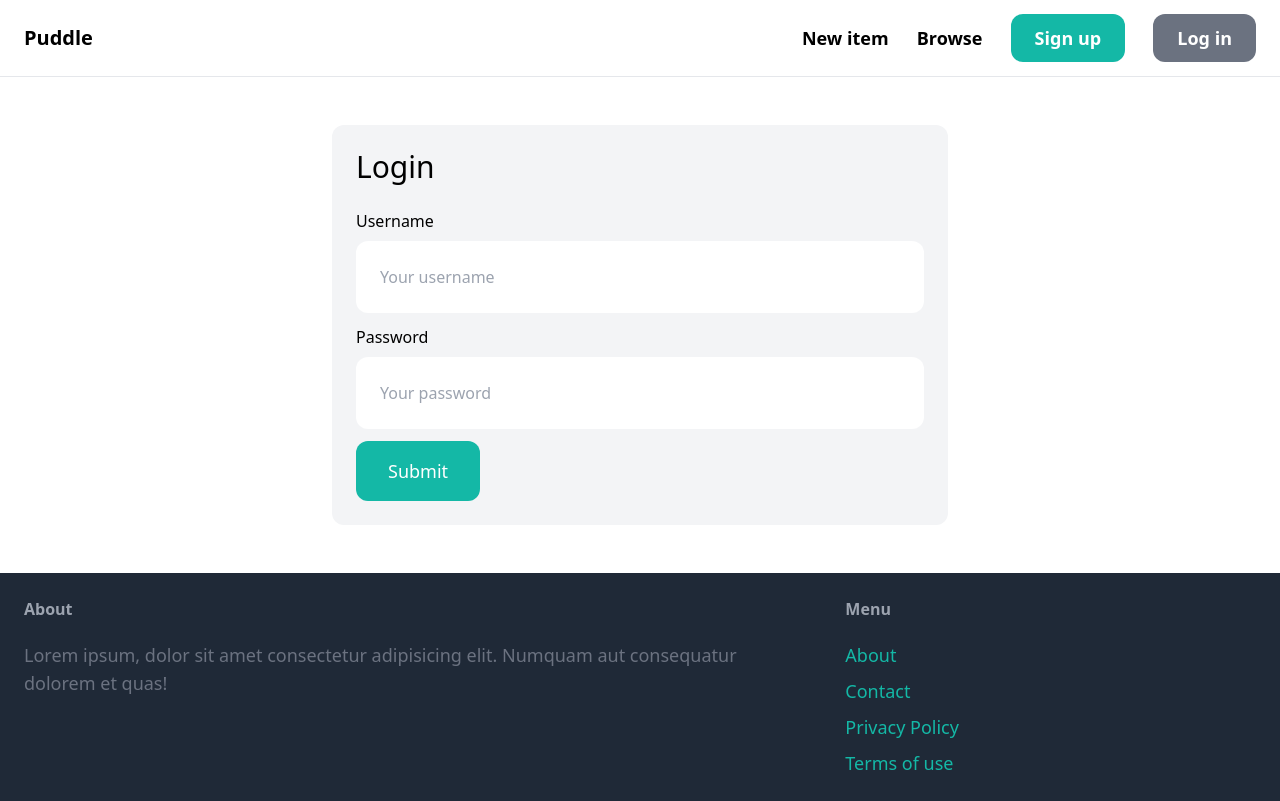
After one commit to abhishekghimire40/Django_MarketPlace, a Django app: page /login/ in a window 1280 px wide. The commit adds this page. Run offline with Django 4.2, Linux system fonts and the light colour scheme; some libraries are stand-ins or nearby versions.

Commit message:
login form created and handled using django built-in login view

```diff
--- a/core/forms.py
+++ b/core/forms.py
@@ -1,25 +1,59 @@
 from django import forms
-from django.contrib.auth.forms import UserCreationForm
+from django.contrib.auth.forms import UserCreationForm, AuthenticationForm
 from django.contrib.auth.models import User
 
+
 class SignupForm(UserCreationForm):
-  class Meta:
-    model=User
-    fields = ('username','email','password1','password2')
+    class Meta:
+        model = User
+        fields = ("username", "email", "password1", "password2")
 
-  username = forms.CharField(widget=forms.TextInput(attrs={
-    'placeholder': 'Your username',
-    'class' : 'w-full py-6 px-6 rounded-xl'
-  }))
-  email = forms.CharField(widget=forms.EmailInput(attrs={
-    'placeholder': 'Your email',
-    'class' : 'w-full py-6 px-6 rounded-xl'
-  }))
-  password1 = forms.CharField(widget=forms.PasswordInput(attrs={
-    'placeholder': 'Your password',
-    'class' : 'w-full py-6 px-6 rounded-xl'
-  }))
-  password2 = forms.CharField(widget=forms.PasswordInput(attrs={
-    'placeholder': 'Re-type password',
-    'class' : 'w-full py-6 px-6 rounded-xl'
-  }))
+    # applying simple validations and styling to our form input area
+    username = forms.CharField(
+        widget=forms.TextInput(
+            attrs={
+                "placeholder": "Your username",
+                "class": "w-full py-6 px-6 rounded-xl",
+            }
+        )
+    )
+    email = forms.CharField(
+        widget=forms.EmailInput(
+            attrs={"placeholder": "Your email", "class": "w-full py-6 px-6 rounded-xl"}
+        )
+    )
+    password1 = forms.CharField(
+        widget=forms.PasswordInput(
+            attrs={
+                "placeholder": "Your password",
+                "class": "w-full py-6 px-6 rounded-xl",
+            }
+        )
+    )
+    password2 = forms.CharField(
+        widget=forms.PasswordInput(
+            attrs={
+                "placeholder": "Re-type password",
+                "class": "w-full py-6 px-6 rounded-xl",
+            }
+        )
+    )
+
+
+class LoginForm(AuthenticationForm):
+    username = forms.CharField(
+        widget=forms.TextInput(
+            attrs={
+                "placeholder": "Your username",
+                "class": "w-full py-6 px-6 rounded-xl",
+            }
+        )
+    )
+    password = forms.CharField(
+        widget=forms.PasswordInput(
+            attrs={
+                "placeholder": "Your password",
+                "class": "w-full py-6 px-6 rounded-xl",
+            }
+        )
+    )
--- a/core/templates/core/base.html
+++ b/core/templates/core/base.html
@@ -17,10 +17,17 @@
       <div class="space-x-6">
         <a href="#" class="text-lg font-semibold hover:text-gray-500">New item</a>
         <a href="#" class="text-lg font-semibold hover:text-gray-500">Browse</a>
-        <a href="{% url 'core:signup' %}"
-           class="px-6 py-3 text-lg font-semibold bg-teal-500 text-white rounded-xl hover:bg-teal-700">Sign up</a>
-        <a href="#"
-           class="px-6 py-3 text-lg font-semibold bg-gray-500 text-white rounded-xl hover:bg-gray-700">Log in</a>
+        {% if request.user.is_authenticated %}
+          <a href="#"
+             class="px-6 py-3 text-lg font-semibold bg-teal-500 text-white rounded-xl hover:bg-teal-700">Inbox</a>
+          <a href="#"
+             class="px-6 py-3 text-lg font-semibold bg-gray-500 text-white rounded-xl hover:bg-gray-700">Dashboard</a>
+        {% else %}
+          <a href="{% url 'core:signup' %}"
+             class="px-6 py-3 text-lg font-semibold bg-teal-500 text-white rounded-xl hover:bg-teal-700">Sign up</a>
+          <a href="{% url 'core:login' %}"
+             class="px-6 py-3 text-lg font-semibold bg-gray-500 text-white rounded-xl hover:bg-gray-700">Log in</a>
+        {% endif %}
       </div>
     </nav>
     <div class="px-6 py-6">
--- /dev/null
+++ b/core/templates/core/login.html
@@ -0,0 +1,30 @@
+{% extends "core/base.html" %}
+{% block title %}
+  Login
+{% endblock title %}
+{% block content %}
+  <div class="w-1/2 my-6 p-6 mx-auto bg-gray-100 rounded-xl">
+    <h3 class="mb-6 text-3xl">Login</h3>
+    <form action="." method="post">
+      {% csrf_token %}
+      {% comment %} easier way to show the form: {{ form.as_p }} {% endcomment %}
+      <div class="mb-3">
+        <label class="inline-block mb-2">Username</label>
+        <br>
+        {{ form.username }}
+      </div>
+      <div class="mb-3">
+        <label class="inline-block mb-2">Password</label>
+        <br>
+        {{ form.password }}
+      </div>
+      {% if form.errors or form.non_field_errors %}
+        <div class="mb-3 p-6 bg-red-100 rounded-xl">
+          {% for field in form %}{{ field.errors }}{% endfor %}
+          {{ form.non_field_errors }}
+        </div>
+      {% endif %}
+      <button class="py-4 px-8 text-lg bg-teal-500 hover:bg-teal-700 rounded-xl text-white">Submit</button>
+    </form>
+  </div>
+{% endblock content %}
--- a/core/urls.py
+++ b/core/urls.py
@@ -1,5 +1,9 @@
+from django.contrib.auth import views as auth_views
 from django.urls import path, include
+
 from . import views
+from .forms import LoginForm
+
 
 app_name = "core"
 
@@ -7,4 +11,14 @@ urlpatterns = [
     path("", views.index, name="index"),
     path("contact/", views.contact, name="contact"),
     path("signup/", views.signup, name="signup"),
+    # used django built in login view to handle login
+    # NOTE: when logged in, it redirect to /accounts/profile so make sure to redirect it
+    # to a path you want in settings.py file
+    path(
+        "login/",
+        auth_views.LoginView.as_view(
+            template_name="core/login.html", authentication_form=LoginForm
+        ),
+        name="login",
+    ),
 ]
```
Also changed, not shown: marketplace/settings.py (+44 -40 lines), db.sqlite3.
